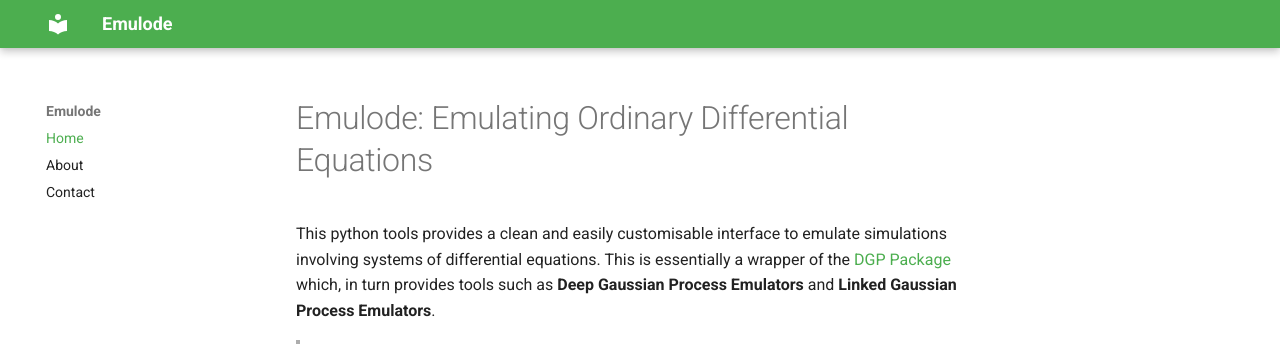
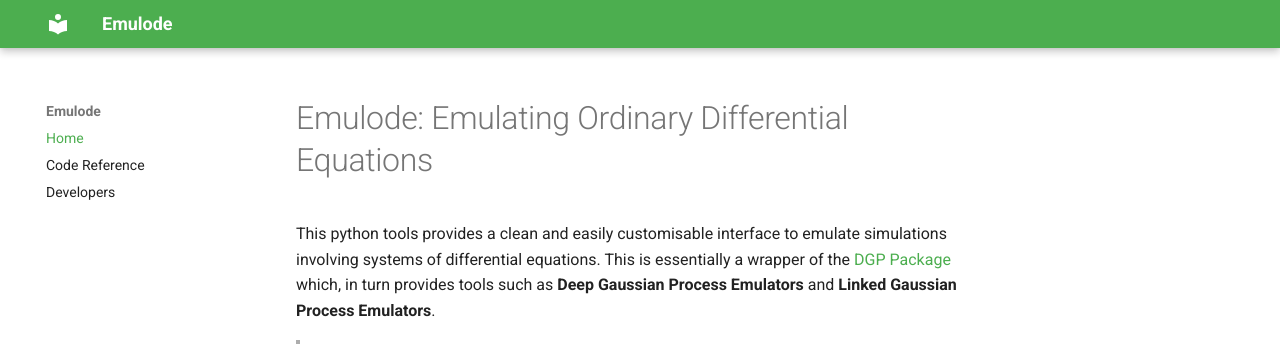
Before and after one commit to arindamsaha1507/emulode, an MkDocs documentation site: the page built from docs/index.md, in a window 1280 px wide. Shown: the top 344 px of the page. Built offline with MkDocs 1.6.1 and Material for MkDocs 9.7.7, drawn with Linux system fonts in a browser that asks for light colours.

Commit message:
Added Developers page

```diff
--- a/mkdocs.yml
+++ b/mkdocs.yml
@@ -14,5 +14,5 @@ plugins:
 
 nav:
   - Home: index.md
-  - About: about.md
-  - Contact: contact.md
+  - Code Reference: code_reference.md
+  - Developers: contact.md
```
Also changed, not shown: docs/contact.md (added, +8 -0 lines).
